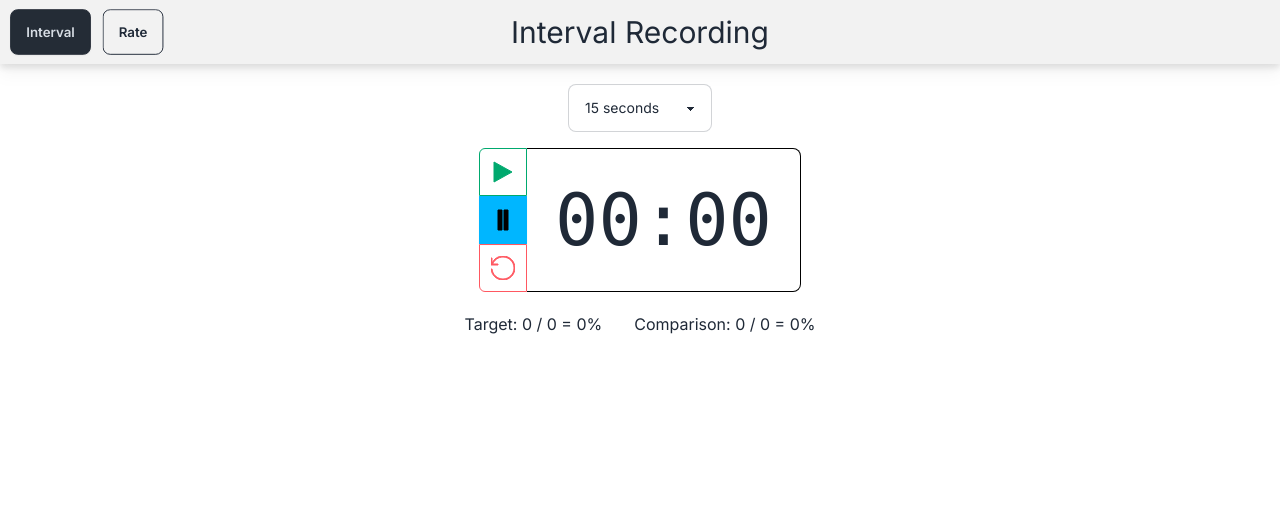
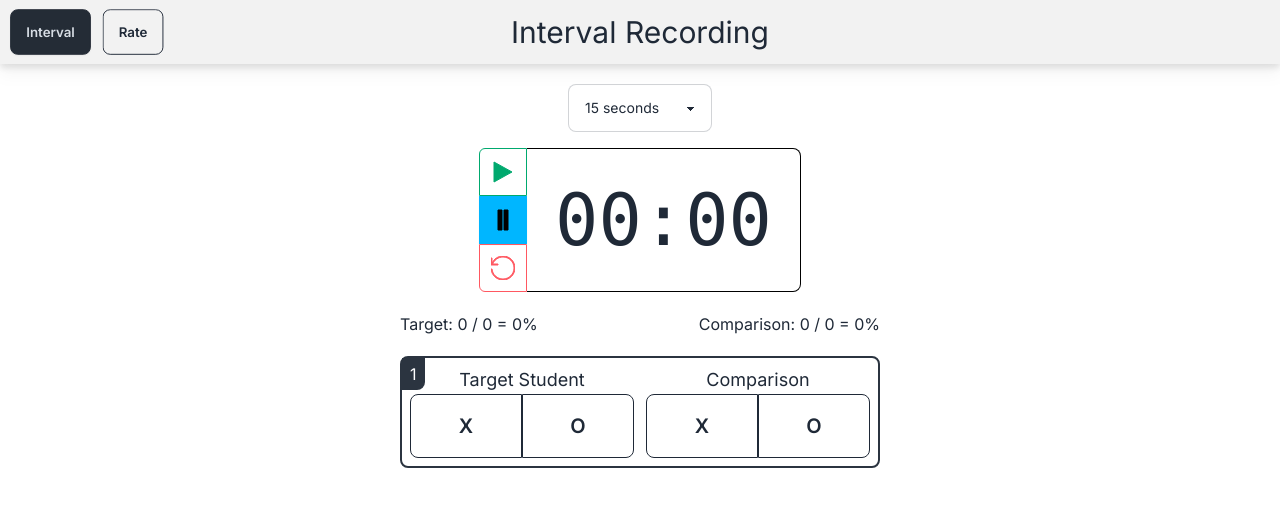
Before and after one commit to Walrussuit101/intervals, a Next.js app: page / in a window 1280 px wide. Shown: the top 506 px of the page. Built offline with nearby package versions, Linux system fonts and the light colour scheme.

Commit message:
always partial, try to fix jitter bug

```diff
--- a/src/app/page.tsx
+++ b/src/app/page.tsx
@@ -13,10 +13,16 @@ const Home = () => {
     const [interval, setInterval] = useState(15);
     const numIntervals = Math.floor(totalSeconds / interval);
 
-    const [intervalSubjects, setIntervalSubjects] = useState<IntervalSubjects[]>([])
+    const [intervalSubjects, setIntervalSubjects] = useState<IntervalSubjects[]>([
+        {
+            id: uuidv4(),
+            target: null,
+            comparison: null
+        }
+    ])
 
     useEffect(() => {
-        if (numIntervals > intervalSubjects.length) {
+        if (numIntervals + 1 > intervalSubjects.length) {
             setIntervalSubjects(prev => {
                 return [
                     ...prev,
@@ -65,7 +71,11 @@ const Home = () => {
                     resetAction={() => {
                         setShouldIncrement(false);
                         setTotalSeconds(0);
-                        setIntervalSubjects([]);
+                        setIntervalSubjects([{
+                            id: uuidv4(),
+                            target: null,
+                            comparison: null
+                        }]);
                     }}
                 />
                 <div className="flex flex-col gap-5 my-5">
@@ -74,7 +84,7 @@ const Home = () => {
                         <span>Comparison: {oCount.comparisonOs} / {numIntervals} = {numIntervals === 0 ? 0 : ((oCount.comparisonOs / numIntervals) * 100).toFixed(2)}%</span>
                     </div>
                     {
-                        intervalSubjects.reverse().map((subjects, i) => {
+                        intervalSubjects.slice().reverse().map((subjects, i) => {
                             return (
                                 <div key={subjects.id} className="border-2 border-solid border-neutral rounded-lg p-2 relative">
                                     <div className="absolute top-0 left-0 bg-neutral py-1 px-2 text-white rounded-br-lg">
```
